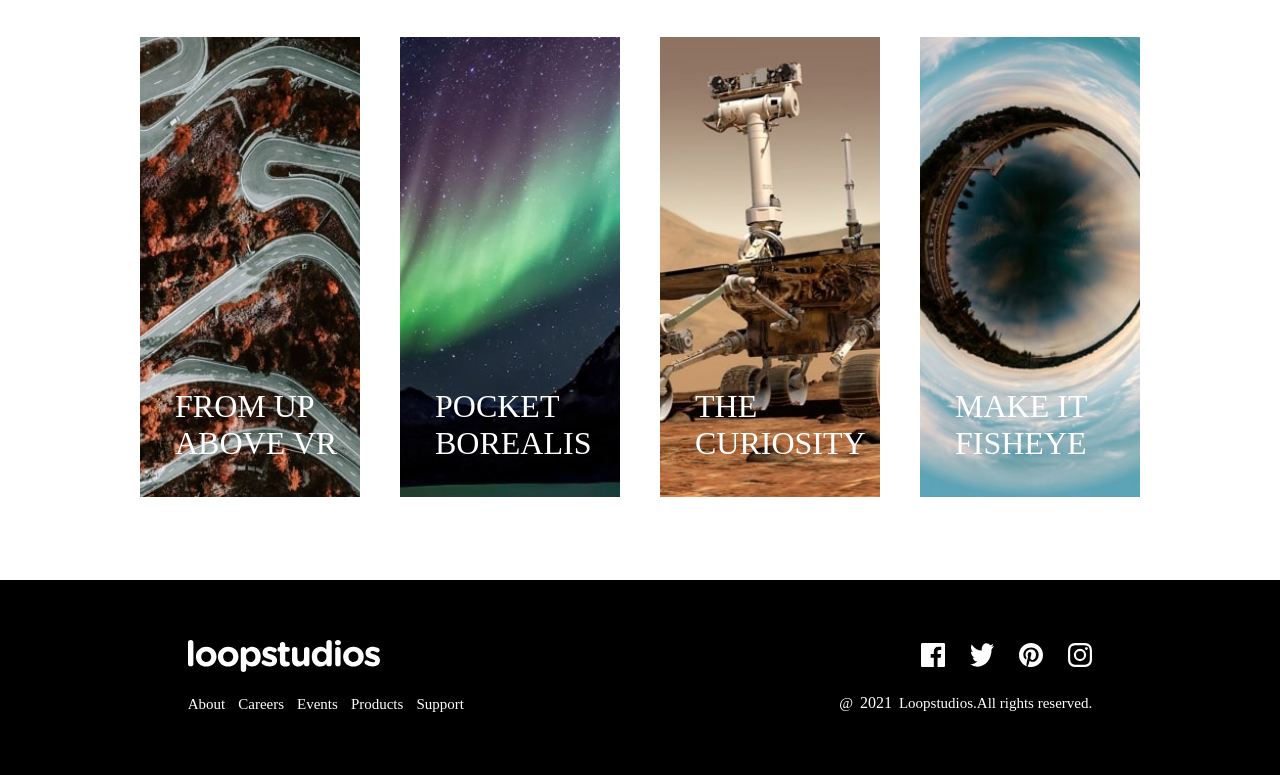
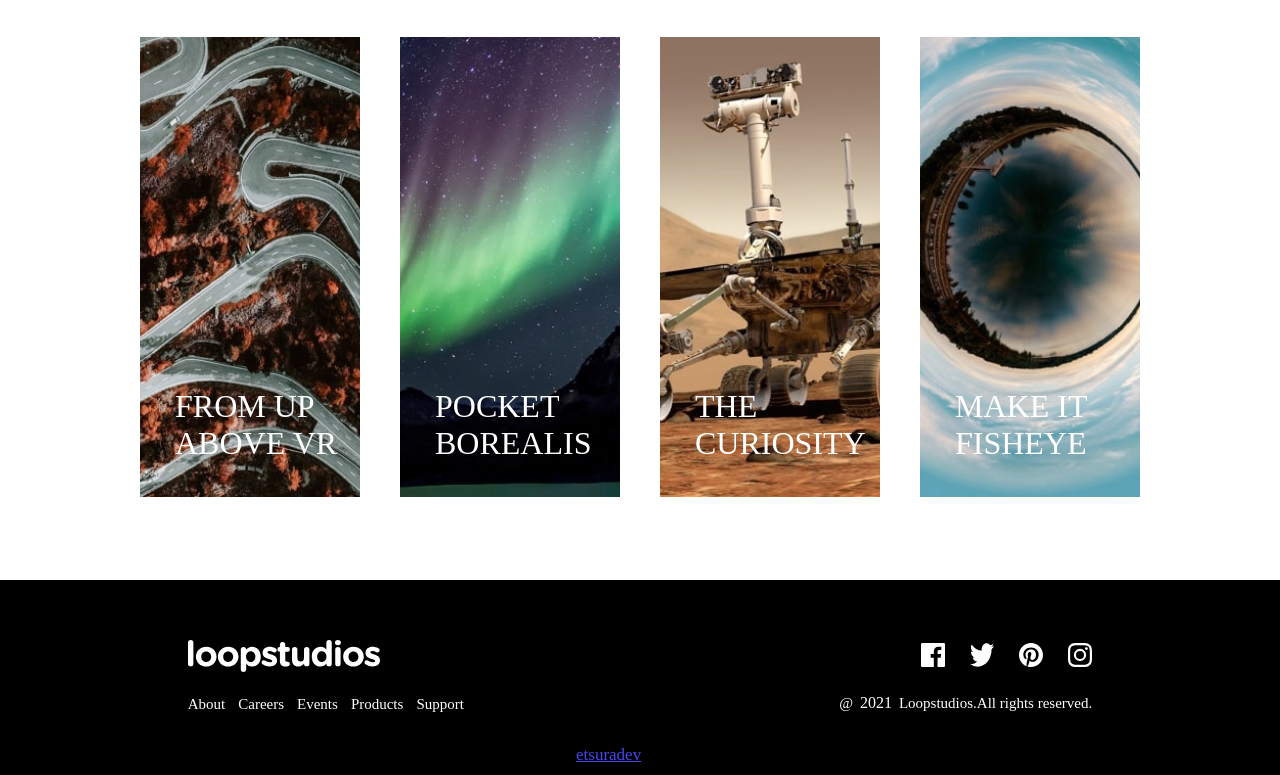
Before and after one commit to EtSuraDev/frontend-mentor, a plain HTML site: page 1. loopstudios-landing-page-main/index.html in a window 1280 px wide. Shown: the part 1926-2701 px from the top of the page. Drawn offline with Linux system fonts and the light colour scheme.

Commit message:
finishing project

```diff
--- a/1. loopstudios-landing-page-main/index.html
+++ b/1. loopstudios-landing-page-main/index.html
@@ -152,6 +152,7 @@
         </footer>
 
     </div>
+    <a href="" class="me"> etsuradev </a>
 </body>
 <script src="./script.js"></script>
 
--- a/1. loopstudios-landing-page-main/style/style.scss
+++ b/1. loopstudios-landing-page-main/style/style.scss
@@ -60,6 +60,14 @@ body {
     }
 }
 
+.me {
+    position: absolute;
+    bottom: 10px;
+    color: rgb(71, 71, 240);
+    left: 45%;
+    font-size: 17px;
+}
+
 @media (min-width: 750px) {
     .toggle {
         display: none;
```
Also changed, not shown: 1. loopstudios-landing-page-main/style/style.css, 1 other file.
